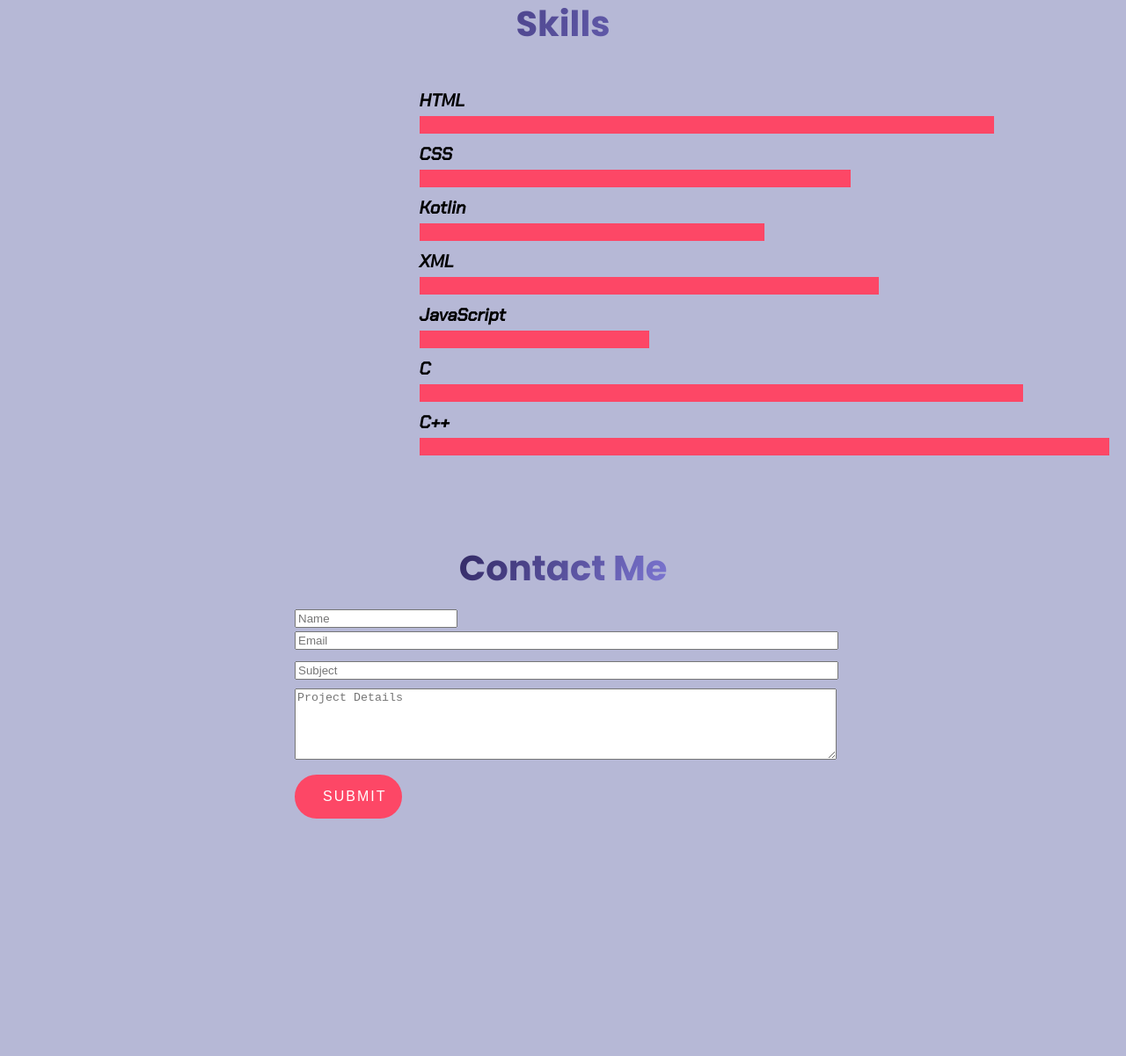
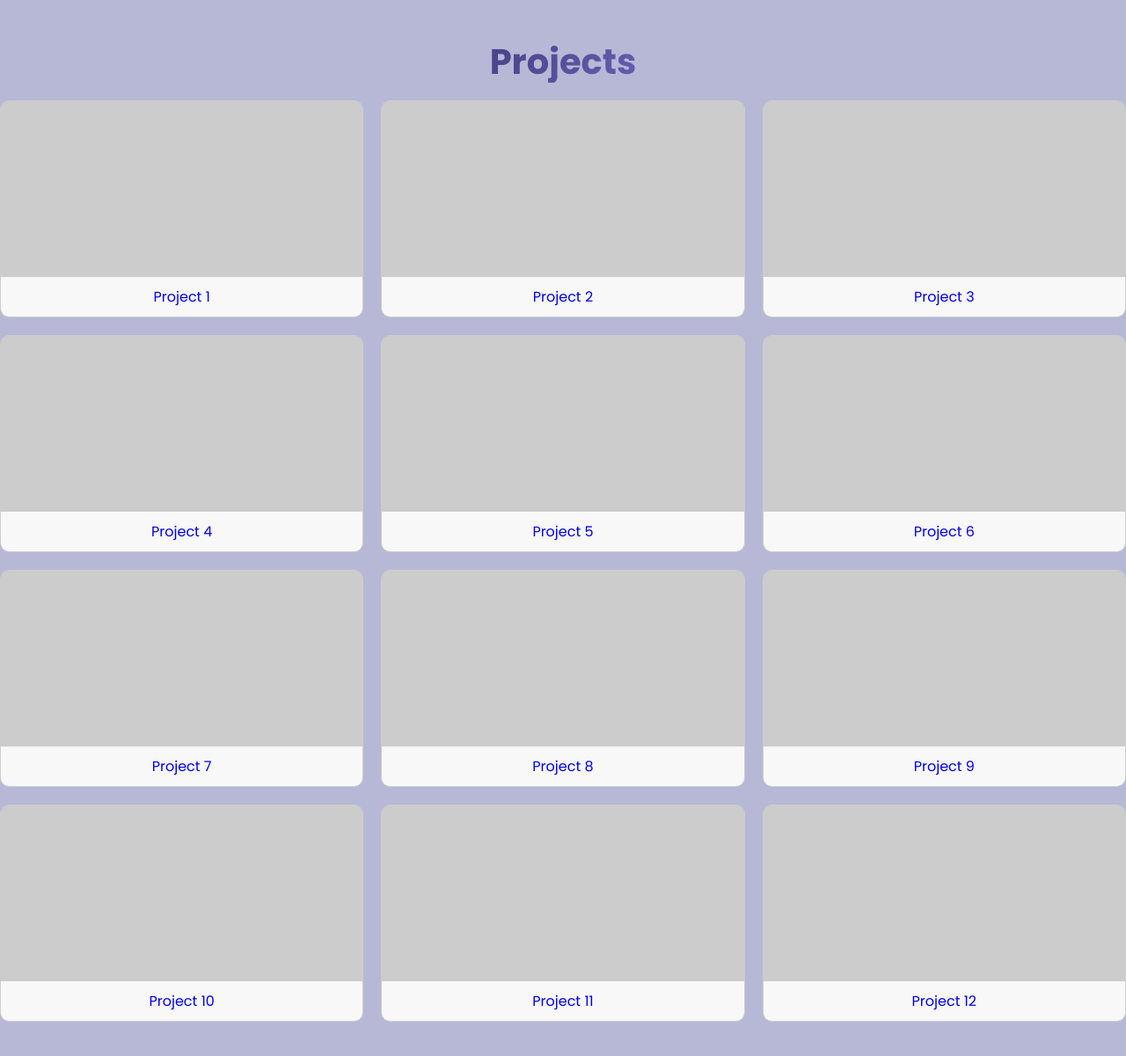
Before and after one commit to yojit-6073/Portfolio--, a plain HTML site: page index.html in a window 1280 px wide. Shown: the part 1235-2436 px from the top of the page at 88% size. Before the commit the page ends 2196 px from the top, so only its background shows below. Drawn offline with Linux system fonts and the light colour scheme.

Commit message:
Add files via upload

```diff
--- a/index.css
+++ b/index.css
@@ -197,9 +197,9 @@ h2.title {
 
 .about-table tr:nth-child(even) {
     background-color: #8589c1;
-  }
+}
 
-  #skills {
+#skills {
     background-color: #B6B8D6;
     padding: 30px;
 }
@@ -304,3 +304,36 @@ label {
 #menu-toggle:checked + .menu {
     display: flex;
 }
+
+
+#projects {
+    padding: 50px 0;
+}
+
+.projects-grid {
+    display: grid;
+    grid-template-columns: repeat(3, 1fr);
+    gap: 20px;
+}
+
+.project-card {
+    border: 1px solid #ccc;
+    border-radius: 10px;
+    overflow: hidden;
+    transition: all 0.3s ease;
+}
+
+.project-card:hover {
+    transform: scale(1.05);
+}
+
+.project-image {
+    height: 200px;
+    background: #ccc;
+}
+
+.project-title {
+    padding: 10px;
+    text-align: center;
+    background: #f8f8f8;
+}
--- a/index.html
+++ b/index.html
@@ -4,7 +4,7 @@
         <meta charset="UTF-8" />
         <title>Personal Portfolio Website</title>
         <link rel="stylesheet" href="index.css" />
-        <script src="https://kit.fontawesome.com/749ece8759.js" crossorigin="anonymous"></script>
+        <!-- <script src="https://kit.fontawesome.com/749ece8759.js" crossorigin="anonymous"></script> -->
     </head>
     <body>
         <div class="hero">
@@ -17,7 +17,7 @@
                     <!-- <li><a href="#">Blog</a></li> -->
                     <li><a href="#social-menu">Socials</a></li>
                 </ul>
-                <a href="#contact" class="btn">Contact Me</a>
+                <a href="#projects" class="btn">My Projects</a>
             </nav>
             <div class="content">
                 <span class="title">Freelance Web Developer</span>
@@ -31,9 +31,9 @@
         <h2 class="title" id="know">About Me</h2>
 
         <div class="about">
-            <div class="container-3">
+            <div class="container-2">
                 <!-- <h2 class="title">About Me</h2> -->
-                <div class="c3">
+                <div class="c2">
 
                     <img src="photo1.png" alt="Your Picture" class="about-image">
 
@@ -61,88 +61,86 @@
                     <td>Birthday:</td>
                     <td>28th April 2005</td>
                 </tr>
-                <tr>
-                    <td>Field of Study:</td>
-                    <td>Information Technology with specialisation in Business Informatics</td>
-                </tr>
+                ...
             </table>
         </div>
-
-        <h2 class="title1" id="skill">Skills</h2>
-        <section id="skills">
-            <div class="container-4">
-
-                <div class="skills-graph">
-                    <div class="skill">
-                        <div class="skill-name">HTML</div>
-                        <div class="bar" style="--skill-level: 200%;"></div>
+        <div id="projects">
+            <h2 class="title">Projects</h2>
+            <div class="projects-grid">
+                <div class="project-card">
+                    <a href="#">
+                        <div class="project-image"></div>
+                        <div class="project-title">Project 1</div>
+                    </a>
                 </div>
-                    <div class="skill">
-                        <div class="skill-name">CSS</div>
-                        <div class="bar" style="--skill-level: 150%;"></div>
+                <div class="project-card">
+                    <a href="#">
+                        <div class="project-image"></div>
+                        <div class="project-title">Project 2</div>
+                    </a>
                 </div>
-                    <div class="skill">
-                        <div class="skill-name">Kotlin</div>
-                        <div class="bar" style="--skill-level: 120%;"></div>
+                <div class="project-card">
+                    <a href="#">
+                        <div class="project-image"></div>
+                        <div class="project-title">Project 3</div>
+                    </a>
                 </div>
-                    <div class="skill">
-                        <div class="skill-name">XML</div>
-                        <div class="bar" style="--skill-level: 160%;"></div>
+                <div class="project-card">
+                    <a href="#">
+                        <div class="project-image"></div>
+                        <div class="project-title">Project 4</div>
+                    </a>
                 </div>
-                    <div class="skill">
-                        <div class="skill-name">JavaScript</div>
-                        <div class="bar" style="--skill-level: 80%;"></div>
+                <div class="project-card">
+                    <a href="#">
+                        <div class="project-image"></div>
+                        <div class="project-title">Project 5</div>
+                    </a>
                 </div>
-                    <div class="skill">
-                        <div class="skill-name">C</div>
-                        <div class="bar" style="--skill-level: 210%;"></div>
+                <div class="project-card">
+                    <a href="#">
+                        <div class="project-image"></div>
+                        <div class="project-title">Project 6</div>
+                    </a>
                 </div>
-                    <div class="skill">
-                        <div class="skill-name">C++</div>
-                        <div class="bar" style="--skill-level: 240%;"></div>
+                <div class="project-card">
+                    <a href="#">
+                        <div class="project-image"></div>
+                        <div class="project-title">Project 7</div>
+                    </a>
+                </div>
+                <div class="project-card">
+                    <a href="#">
+                        <div class="project-image"></div>
+                        <div class="project-title">Project 8</div>
+                    </a>
+                </div>
+                <div class="project-card">
+                    <a href="#">
+                        <div class="project-image"></div>
+                        <div class="project-title">Project 9</div>
+                    </a>
+                </div>
+                <div class="project-card">
+                    <a href="#">
+                        <div class="project-image"></div>
+                        <div class="project-title">Project 10</div>
+                    </a>
+                </div>
+                <div class="project-card">
+                    <a href="#">
+                        <div class="project-image"></div>
+                        <div class="project-title">Project 11</div>
+                    </a>
+                </div>
+                <div class="project-card">
+                    <a href="#">
+                        <div class="project-image"></div>
+                        <div class="project-title">Project 12</div>
+                    </a>
                 </div>
             </div>
         </div>
-        </section>
-
-
-    <section id="contact">
-        <div class="ContactContent">
-            <div class="Cc">
-                <h2 class="title">Contact Me</h2>
-                <form>
-                    <div class="mb">
-                        <input type="text" class="lg" placeholder="Name">
-                    </div>
-                    <div class="mb-1">
-                        <input type="email" class="form-control" placeholder="Email">
-                    </div>
-                    <div class="mb-2">
-                        <input type="text" class="form-control" placeholder="Subject">
-                    </div>
-                    <div class="mb-3">
-                        <textarea class="form-control" rows="5" id="comment" name="text" placeholder="Project Details"></textarea>
-                    </div>
-                    <button type="button" class="success">Submit</button>
-                </form>
-            </div>
-        </div>
-    </div>
-    </section>
-
-    <div id="social-menu" class="social-menu hidden">
-        <div class="menu" id="menux">
-            <a href="https://www.instagram.com/yojit49/" class="icon"><img src="instalogo2.jpg" alt="Instagram"></a>
-            <a href="#" class="icon"><img src="linkedinlogo.jpg" alt="LinkedIn"></a>
-            <a href="https://github.com/yojit-6073" class="icon"><img src="githublogo.jpg" alt="GitHub"></a>
-            <a href="https://www.codechef.com/users/yojit_6073" class="icon"><img src="cheflogo.jpg" alt="CodeChef"></a>
-            <a href="https://codeforces.com/profile/Unfazed6073" class="icon"><img src="cflogo.jpg" alt="Codeforces"></a>
-            <!-- <a href=""><i class="fa-brands fa-square-instagram" style="font-size: 60px;"></i></a> -->
-        </div>
-    </div>
-
         <script src="index.js"></script>
-
-
     </body>
 </html>
```
Lines whose indentation alone changed are shown as unchanged.
